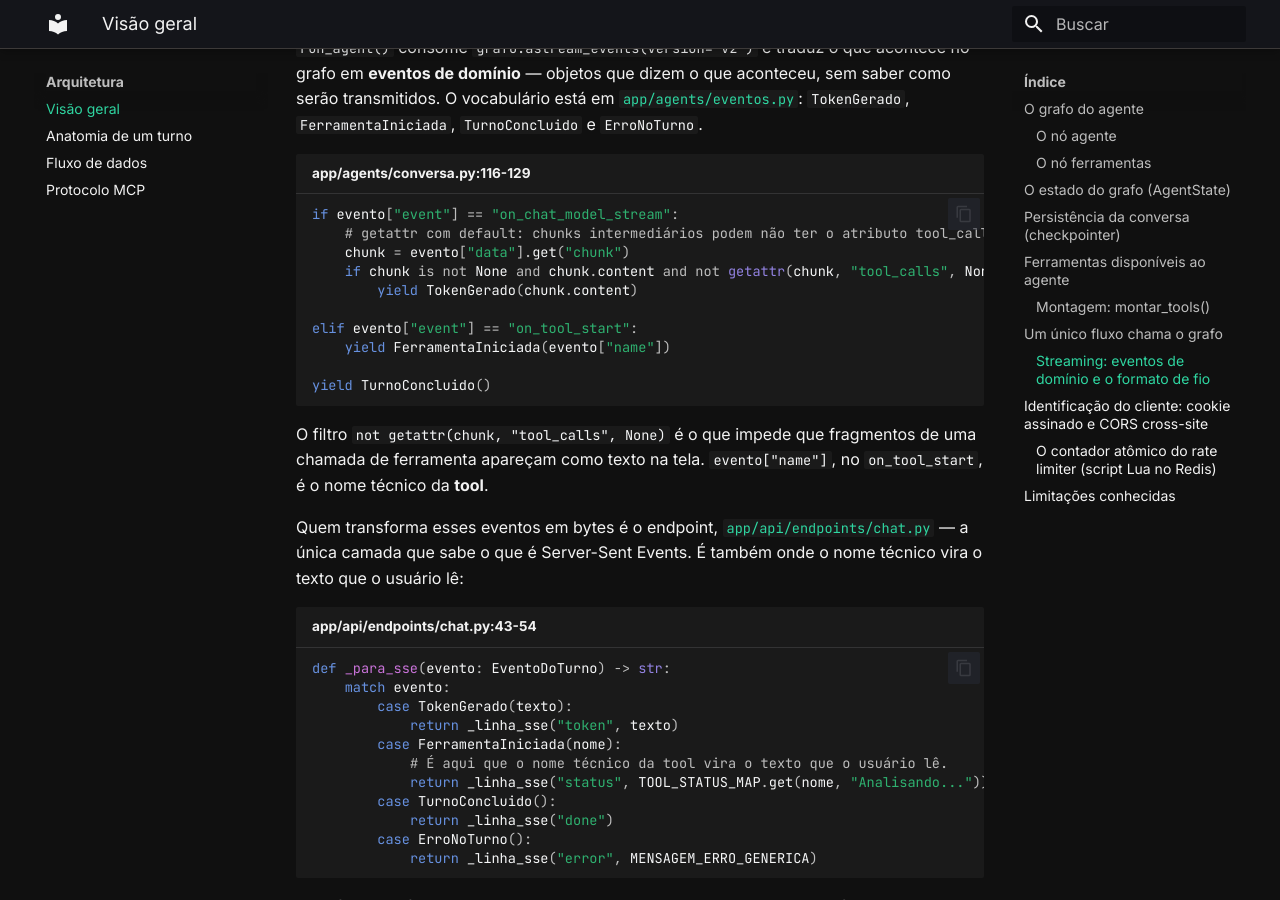
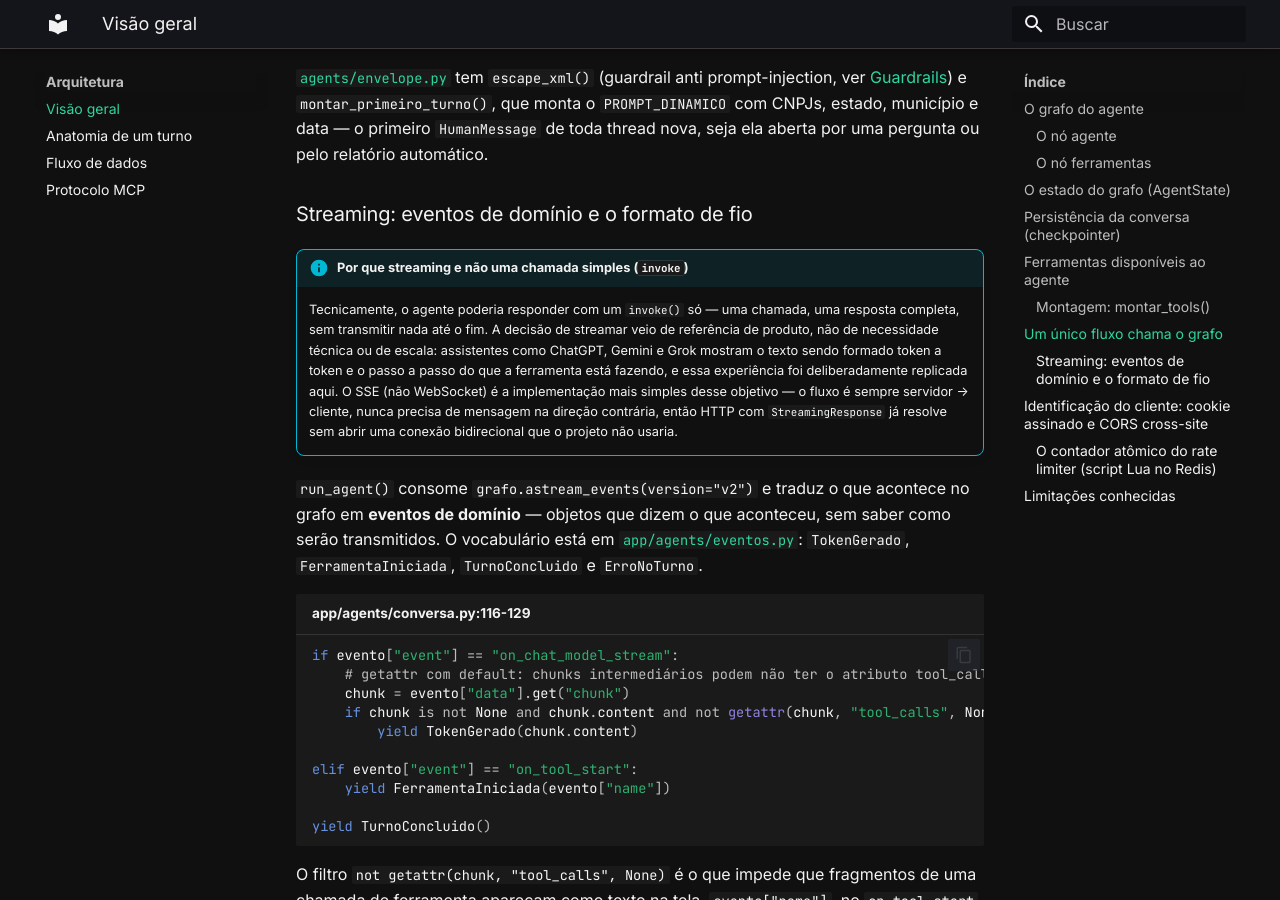
Before and after one commit to Moreira-89/auditor-cidadao, an MkDocs documentation site: the page built from docs/arquitetura/visao_geral.md, in a window 1280 px wide and 900 px high, scrolled down 5868 px. Built offline with MkDocs 1.6.1 and Material for MkDocs 9.7.7, drawn with Linux system fonts in a browser that asks for light colours; some of the changed text lies outside the part shown.

Commit message:
docs: fecha as lacunas de "porquê" restantes da auditoria de design
- visao_geral.md: nota explicando por que streaming (SSE) em vez de
  invoke() — decisão de produto inspirada na UX de ChatGPT/Gemini/Grok,
  não necessidade de escala; SSE por ser a via mais simples de um
  fluxo unidirecional servidor→cliente, sem precisar de WebSocket.
- visao_geral.md: nota explicando por que StateGraph explícito em vez
  de create_agent — o projeto já usou create_agent e voltou atrás por
  dificuldade de depurar/customizar o ciclo do agente escondido dentro
  da lib.
- operacional/index.md: nota citando o guia oficial de monorepo do
  Railway, que recomenda exatamente o padrão usado (um serviço por
  app, Root Directory + Watch Paths) em vez de um container só.
- rag_dados.md: nota explicando por que Docling em vez de pdfplumber
  (causa raiz de baixa recuperação, sem reconhecer tabela/estrutura)
  ou LlamaParse (custo por página, dependência externa).

````diff
--- a/docs/arquitetura/visao_geral.md
+++ b/docs/arquitetura/visao_geral.md
@@ -13,6 +13,14 @@ Todo o código do agente vive em
 O núcleo é um `StateGraph` do LangGraph montado explicitamente em
 [`app/agents/graph.py`](https://github.com/Moreira-89/auditor-cidadao/blob/main/backend/app/agents/graph.py):
 dois nós e uma aresta condicional entre eles, compilados uma vez no startup.
+
+!!! info "Por que `StateGraph` explícito e não `create_agent`"
+    O projeto já usou `create_agent` (o helper de alto nível do `langchain.agents`), que monta esse
+    mesmo grafo por baixo dos panos — menos código pra escrever, mas o fluxo de decisão do agente
+    fica enterrado dentro da lib, não no projeto. Na prática isso dificultou depurar e customizar o
+    ciclo (por exemplo, adaptar a lógica de roteamento entre `agente`/`ferramentas`), então o
+    projeto voltou pro `StateGraph` montado à mão: mais linhas de código, mas o fluxo de controle
+    inteiro cabe num arquivo do próprio repositório, legível e depurável sem entrar na lib.
 
 ```python title="app/agents/graph.py:41-53"
 grafo.add_node("agente", criar_no_agente(modelo))
@@ -243,6 +251,16 @@ automático.
 
 ### Streaming: eventos de domínio e o formato de fio
 
+!!! info "Por que streaming e não uma chamada simples (`invoke`)"
+    Tecnicamente, o agente poderia responder com um `invoke()` só — uma chamada, uma resposta
+    completa, sem transmitir nada até o fim. A decisão de streamar veio de referência de produto,
+    não de necessidade técnica ou de escala: assistentes como ChatGPT, Gemini e Grok mostram o
+    texto sendo formado token a token e o passo a passo do que a ferramenta está fazendo, e essa
+    experiência foi deliberadamente replicada aqui. O SSE (não WebSocket) é a implementação mais
+    simples desse objetivo — o fluxo é sempre servidor → cliente, nunca precisa de mensagem na
+    direção contrária, então HTTP com `StreamingResponse` já resolve sem abrir uma conexão
+    bidirecional que o projeto não usaria.
+
 `run_agent()` consome `grafo.astream_events(version="v2")` e traduz o que acontece no grafo
 em **eventos de domínio** — objetos que dizem o que aconteceu, sem saber como serão transmitidos.
 O vocabulário está em
````
Also changed, not shown: docs/ia/rag_dados.md (+9 -0 lines), docs/operacional/index.md (+4 -2 lines).
